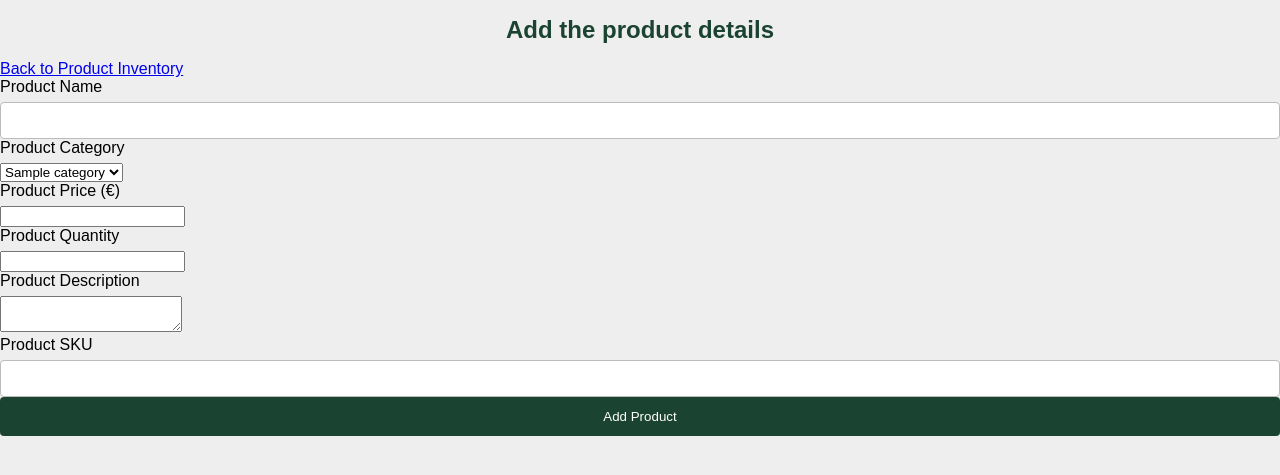
After one commit to IshwaryaV2020/SecureDistributionSystem, a Flask app: template templates/add_product.html in a window 1280 px wide. The commit adds this page. Shown: the top 475 px of the page. Run offline with Flask 3, Linux system fonts and the light colour scheme; the template is opened without the code that fills it: most values are stand-ins (such as "Sample title", 1, 10 or a date in 2020); some libraries are stand-ins or nearby versions.

Commit message:
products addition to inventory with input validation and access control

```diff
--- a/app.py
+++ b/app.py
@@ -6,7 +6,8 @@ from flask import Flask, render_template, request, session, redirect, url_for
 import sqlite3
 from pathlib import Path
 from retail_security import verify_user_pwd
-from retail_products import view_products
+from retail_products import view_products, add_product, retail_categories
+
 
 app = Flask(__name__, static_folder="style")
 app.config["SECRET_KEY"] = os.environ["RETAIL_SECRET_KEY"]
@@ -75,6 +76,34 @@ def products():
     retail_items = view_products()
     return render_template("products.html", retail_items=retail_items)
 
+@app.route("/products/add", methods=["GET", "POST"])
+@retail_role_required("admin", "inventory_manager")
+def product_add():
+
+    if request.method == "POST":
+
+        validation_error = add_product(
+            request.form.get("p_name", ""),
+            request.form.get("p_category", ""),
+            request.form.get("p_price", ""),
+            request.form.get("p_quantity", ""),
+            request.form.get("p_desc", ""),
+            request.form.get("p_sku", "")
+        )
+
+        if validation_error:
+            return render_template(
+                "add_product.html",
+                error=validation_error,
+                retail_categories=retail_categories
+            ), 400
+
+        return redirect(url_for("products"))
+
+    return render_template(
+        "add_product.html",
+        retail_categories=retail_categories
+    )
 
 if __name__ == "__main__":
     app.run(debug=True)
--- a/retail_products.py
+++ b/retail_products.py
@@ -1,5 +1,12 @@
 import sqlite3
 from pathlib import Path
+from decimal import Decimal, InvalidOperation
+
+retail_categories = (
+    "Clothing",
+    "Bags & accessories",
+    "Electronics & accessories"
+)
 
 def view_products():
     db_path = Path(__file__).resolve().parent / "instance" / "retail.db"
@@ -14,5 +21,84 @@ def view_products():
             FROM retail_inventory
             ORDER BY p_id
         """)
+    return retail_cursor.fetchall()
 
-        return retail_cursor.fetchall()
+def validate_product(p_name, p_category, p_price,
+                     p_quantity, p_desc, p_sku):
+
+    if not p_name.strip() or len(p_name) > 100:
+        return "Enter a valid product name."
+
+    if p_category not in retail_categories:
+        return "Invalid product category."
+
+    try:
+        price_euro = Decimal(p_price)
+
+        if not price_euro.is_finite():
+            return "Invalid product price"
+
+        if price_euro < 0:
+            return "Product price cannot be negative"
+
+        if price_euro.as_tuple().exponent < -2:
+            return "Price must have a maximum of two decimal places"
+
+        if price_euro > Decimal("999999.99"):
+            return "Product price exceeds the allowed limit"
+
+    except InvalidOperation:
+        return "Enter a valid product price"
+
+    try:
+        if int(p_quantity) < 0 or int(p_quantity) > 1000000:
+            return "Invalid product quantity."
+
+    except ValueError:
+        return "Quantity must be a whole number."
+
+    if len(p_desc) > 500:
+        return "Product description is too long."
+
+    if not p_sku.strip() or len(p_sku) > 30:
+        return "Enter a valid SKU."
+
+    return None
+
+def add_product(p_name, p_category, p_price,
+                p_quantity, p_desc, p_sku):
+
+    validation_error = validate_product(
+        p_name, p_category, p_price,
+        p_quantity, p_desc, p_sku
+    )
+
+    if validation_error:
+        return validation_error
+
+    price_euro = Decimal(p_price)
+
+    db_path = Path(__file__).resolve().parent / "instance" / "retail.db"
+
+    try:
+        with sqlite3.connect(db_path) as retail_conn:
+            retail_cursor = retail_conn.cursor()
+
+            retail_cursor.execute("""
+                INSERT INTO retail_inventory
+                (p_name, p_category, p_price,
+                 p_quantity, p_desc, p_sku)
+                VALUES (?, ?, ?, ?, ?, ?)
+            """, (
+                p_name.strip(),
+                p_category,
+                int(price_euro * 100),
+                int(p_quantity),
+                p_desc.strip(),
+                p_sku.strip()
+            ))
+
+        return None
+
+    except sqlite3.IntegrityError:
+        return "Product could not be added. Check SKU and product details."
--- /dev/null
+++ b/templates/add_product.html
@@ -0,0 +1,53 @@
+<!DOCTYPE html>
+<html>
+<head>
+    <title>Add Retail Product</title>
+    <link rel="stylesheet"
+          href="{{ url_for('static', filename='retail_style.css') }}">
+</head>
+
+<body>
+
+    <h1>Add the product details</h1>
+
+    <a href="{{ url_for('products') }}">Back to Product Inventory</a>
+
+    {% if error %}
+        <p class="error_msg">{{ error }}</p>
+    {% endif %}
+
+    <form method="POST" action="{{ url_for('product_add') }}">
+
+        <input type="hidden" name="csrf_token"
+               value="{{ csrf_token() }}">
+
+        <label>Product Name</label>
+        <input type="text" name="p_name" maxlength="100" required>
+
+        <label>Product Category</label>
+        <select name="p_category" required>
+            {% for category in retail_categories %}
+                <option value="{{ category }}">{{ category }}</option>
+            {% endfor %}
+        </select>
+
+        <label>Product Price (€)</label>
+        <input type="number" name="p_price"
+               min="0" step="0.01" required>
+
+        <label>Product Quantity</label>
+        <input type="number" name="p_quantity"
+               min="0" step="1" required>
+
+        <label>Product Description</label>
+        <textarea name="p_desc" maxlength="500"></textarea>
+
+        <label>Product SKU</label>
+        <input type="text" name="p_sku" maxlength="30" required>
+
+        <button type="submit">Add Product</button>
+
+    </form>
+
+</body>
+</html>
--- a/templates/products.html
+++ b/templates/products.html
@@ -11,7 +11,11 @@
     <h1>Retail Product Inventory</h1>
 
     <a href="{{ url_for('home') }}">Back to Homepage</a>
+    {% if session.get("userrole") in ["admin", "inventory_manager"] %}
 
+    <a href="{{ url_for('product_add') }}">Add Product</a>
+
+    {% endif %}
     <table border="1">
         <thead>
             <tr>
@@ -25,6 +29,7 @@
                 <th>Created Date</th>
             </tr>
         </thead>
+
 
         <tbody>
             {% for item in retail_items %}
```
